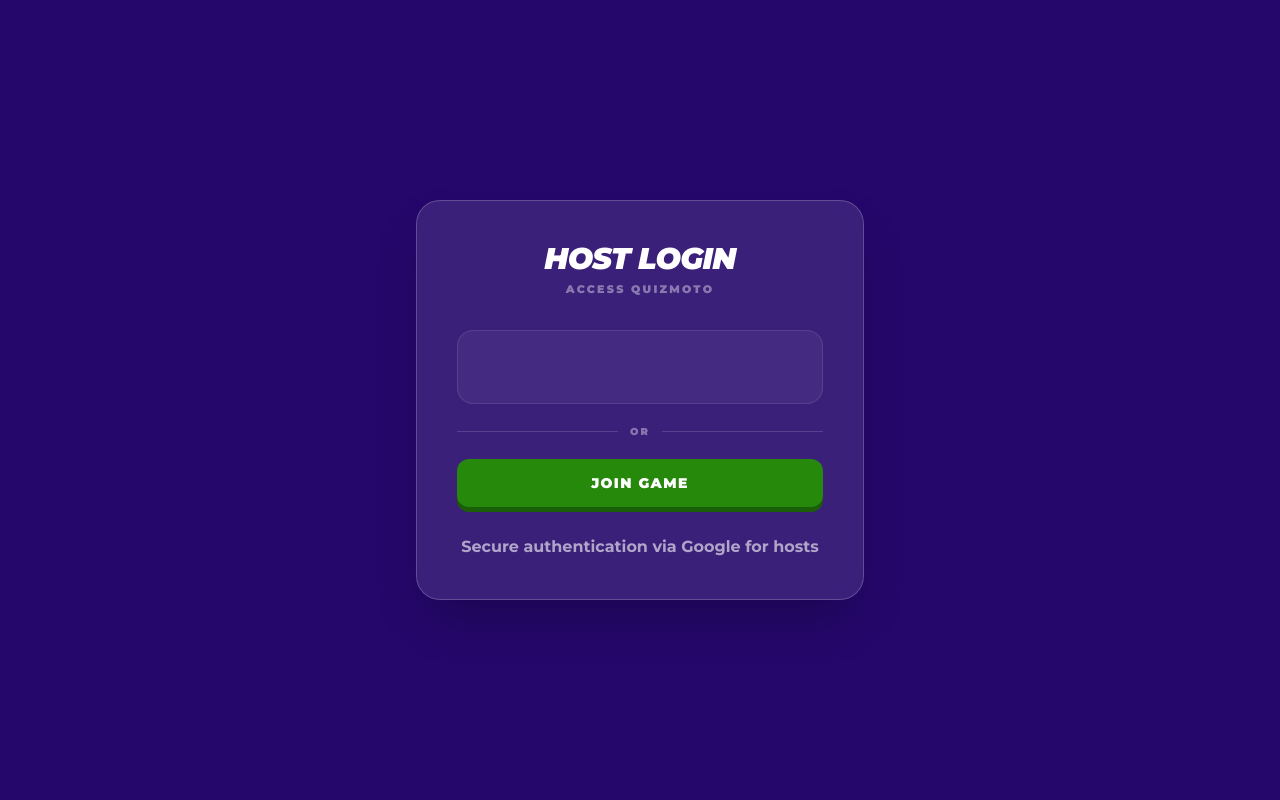
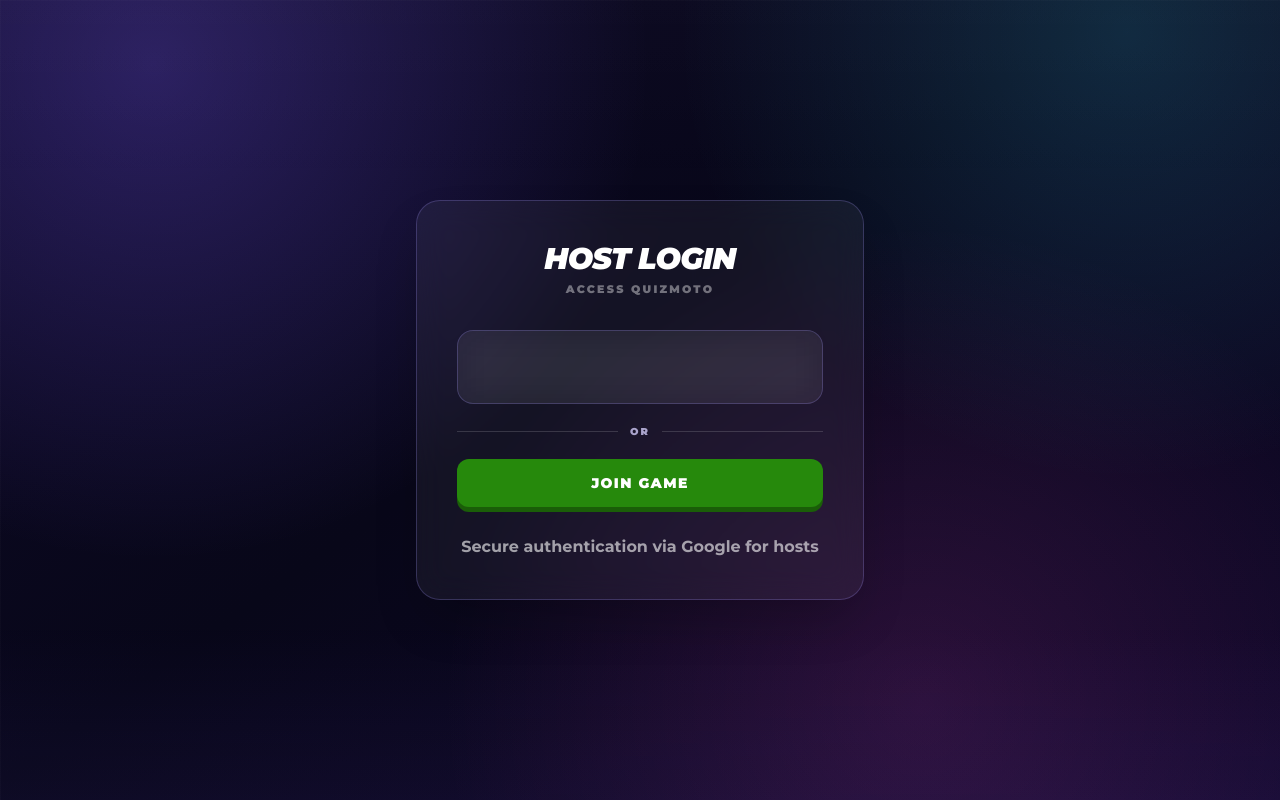
Before and after one commit to Himanshutadse114/Quizmoto, a React (Vite) app in the folder client/: page /login in a window 1280 px wide. Built offline with nearby package versions, Linux system fonts and the light colour scheme; no server answers.

Commit message:
Apply Quizmoto electric arena globally

```diff
--- a/client/src/App.jsx
+++ b/client/src/App.jsx
@@ -5,6 +5,7 @@
 import LiveQuizAudioDirector from './components/LiveQuizAudioDirector';
 import './pages/Host/liveQuizTheme.css';
 import './pages/Host/classicQuizmoto.css';
+import './pages/Host/quizmotoElectricArena.css';
 import './pages/Scorm/scormVisualStudioFixes.css';
 
 const Login = lazy(() => import('./pages/Host/Login'));
@@ -123,21 +124,13 @@
   const surfaceClass = !showQuizBackdrop
     ? 'bg-[#11100e]'
     : isQuizGameStage
-      ? 'bg-quizmoto-darkPurple live-quiz-stage'
+      ? 'bg-[#080719] live-quiz-stage'
       : isHostDashboard
-        ? 'bg-[#241307]'
-        : 'bg-quizmoto-darkPurple classic-quizmoto-host';
+        ? 'bg-[#080719]'
+        : 'bg-[#080719] classic-quizmoto-host';
 
   return (
     <div className={`min-h-screen text-white relative ${surfaceClass}`}>
-      {isQuizGameStage && (
-        <>
-          <div className="bg-shape shape-1 w-64 h-64 border-[32px] border-white rounded-full" />
-          <div className="bg-shape shape-2 w-48 h-48 border-[24px] border-quizmoto-yellow rotate-45" />
-          <div className="bg-shape shape-3 w-32 h-32 bg-quizmoto-blue rounded-xl" />
-          <div className="bg-shape shape-4 w-56 h-56 border-[28px] border-quizmoto-red rounded-lg -rotate-12" />
-        </>
-      )}
       <AppRoutes />
     </div>
   );
```
